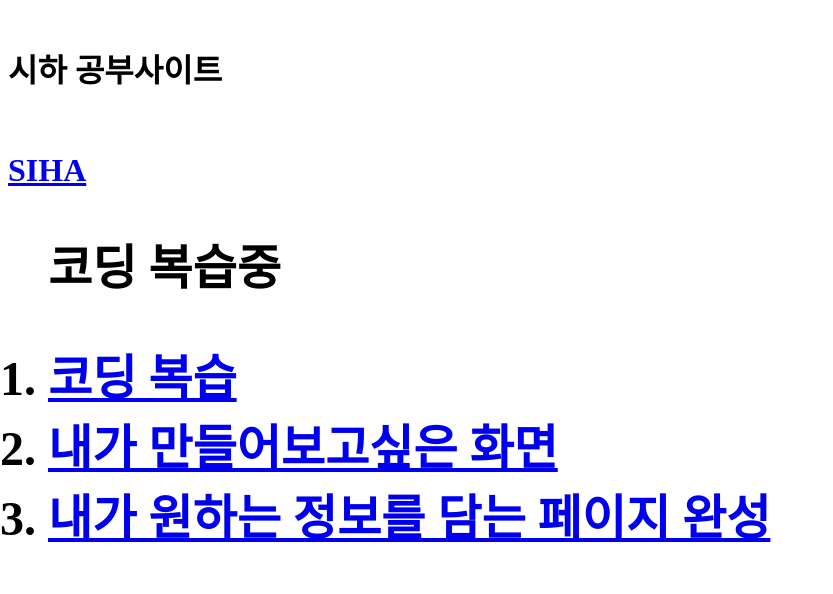
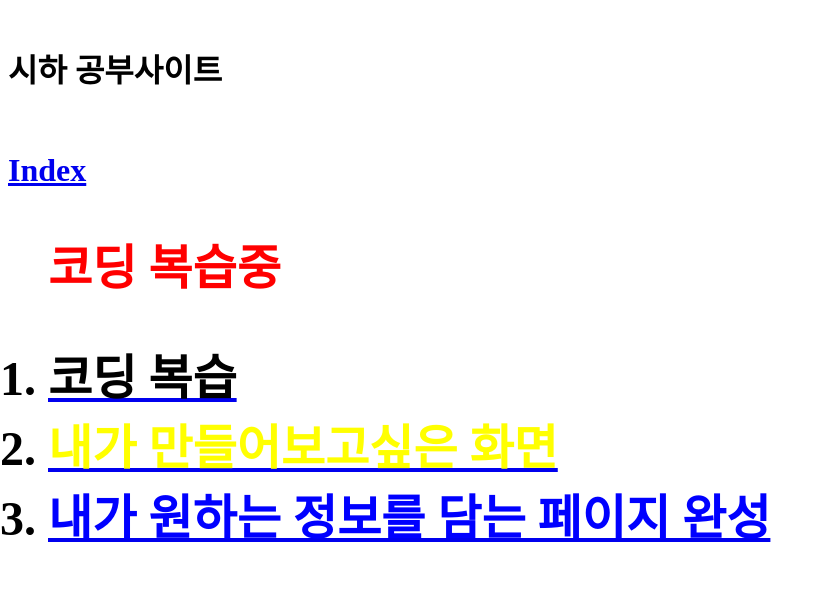
Before and after one commit to seongsiha/seongsiha-s-site, a plain HTML site: page index.html in a window 1280 px wide. Shown: the top 594 px of the page, without its empty margins (0-833 px from the left). Drawn offline with Linux system fonts and the light colour scheme; grey boxes are pictures that could not be loaded.

Commit message:
Add files via upload

```diff
--- a/index.html
+++ b/index.html
@@ -7,12 +7,12 @@
 <h1> 시하 공부사이트 </h1>
 <br>
 <body>
-  <h1><a href="index.html">SIHA</a><h1>
+  <h1><a href="index.html">Index</a><h1>
 <ol>
-  <h2> 코딩 복습중 <h2>
-<li><a href="1.html">코딩 복습</a></li>
-<li><a href="2.html">내가 만들어보고싶은 화면</a></li>
-<li><a href="3.html">내가 원하는 정보를 담는 페이지 완성</a></li>
+  <h2><font color="red"> 코딩 복습중</font> <h2>
+<li><a href="1.html"><font color="black">코딩 복습</font></a></li>
+<li><a href="2.html"><font color="yellow">내가 만들어보고싶은 화면</font></a></li>
+<li><a href="3.html"><font color="blue">내가 원하는 정보를 담는 페이지 완성</font></a></li>
 <ol>
 <p>
 <img src="https://static.wikia.nocookie.net/ironharvest/images/4/42/Eisenhans-0.png/revision/latest?cb=20200419002219"width="50%">
```
